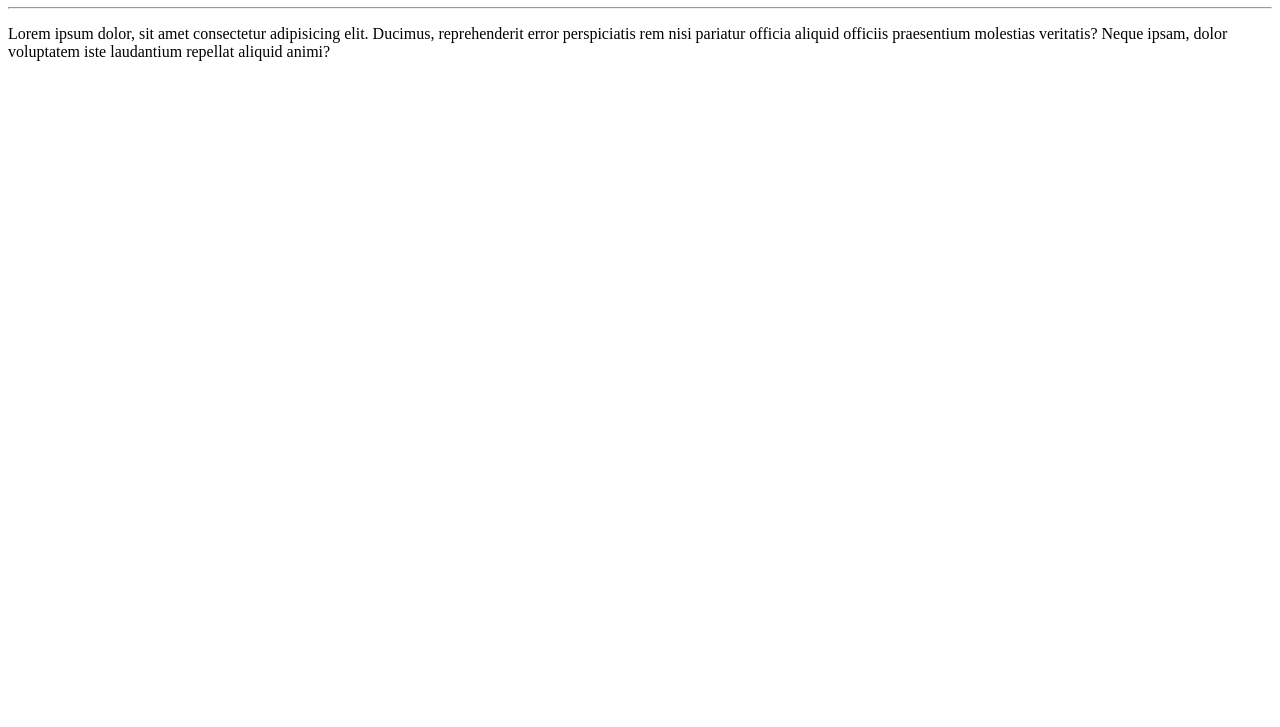
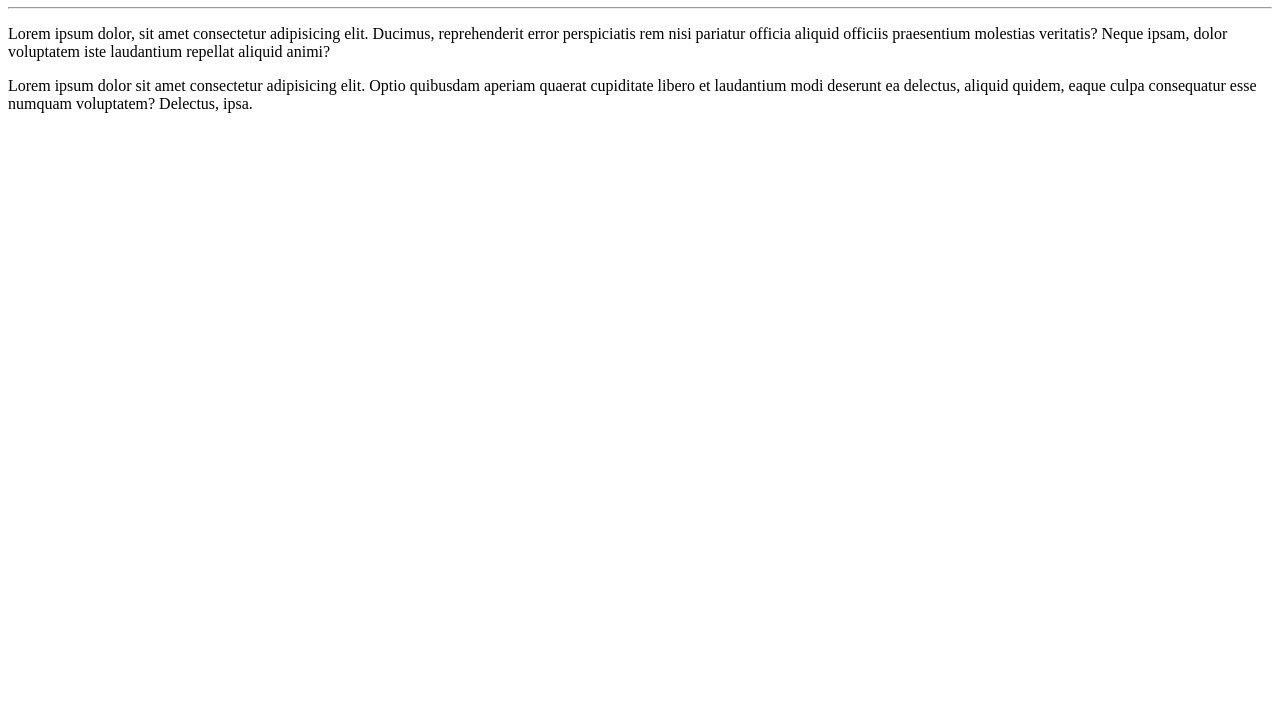
Before and after one commit to DSampa/Hello--World--, a plain HTML site: page site exemplo/index.html in a window 1280 px wide. Shown: the part 73-800 px from the top of the page. Drawn offline with Linux system fonts and the light colour scheme.

Commit message:
Dição de mais um parágrafo.
Adicionando mais um parágrafo no index para teste.

```diff
--- a/site exemplo/index.html
+++ b/site exemplo/index.html
@@ -9,5 +9,6 @@
     <h1>Hello, World!</h1>
     <hr>
     <p>Lorem ipsum dolor, sit amet consectetur adipisicing elit. Ducimus, reprehenderit error perspiciatis rem nisi pariatur officia aliquid officiis praesentium molestias veritatis? Neque ipsam, dolor voluptatem iste laudantium repellat aliquid animi?</p>
+    <p>Lorem ipsum dolor sit amet consectetur adipisicing elit. Optio quibusdam aperiam quaerat cupiditate libero et laudantium modi deserunt ea delectus, aliquid quidem, eaque culpa consequatur esse numquam voluptatem? Delectus, ipsa.</p>
 </body>
 </html>
```
